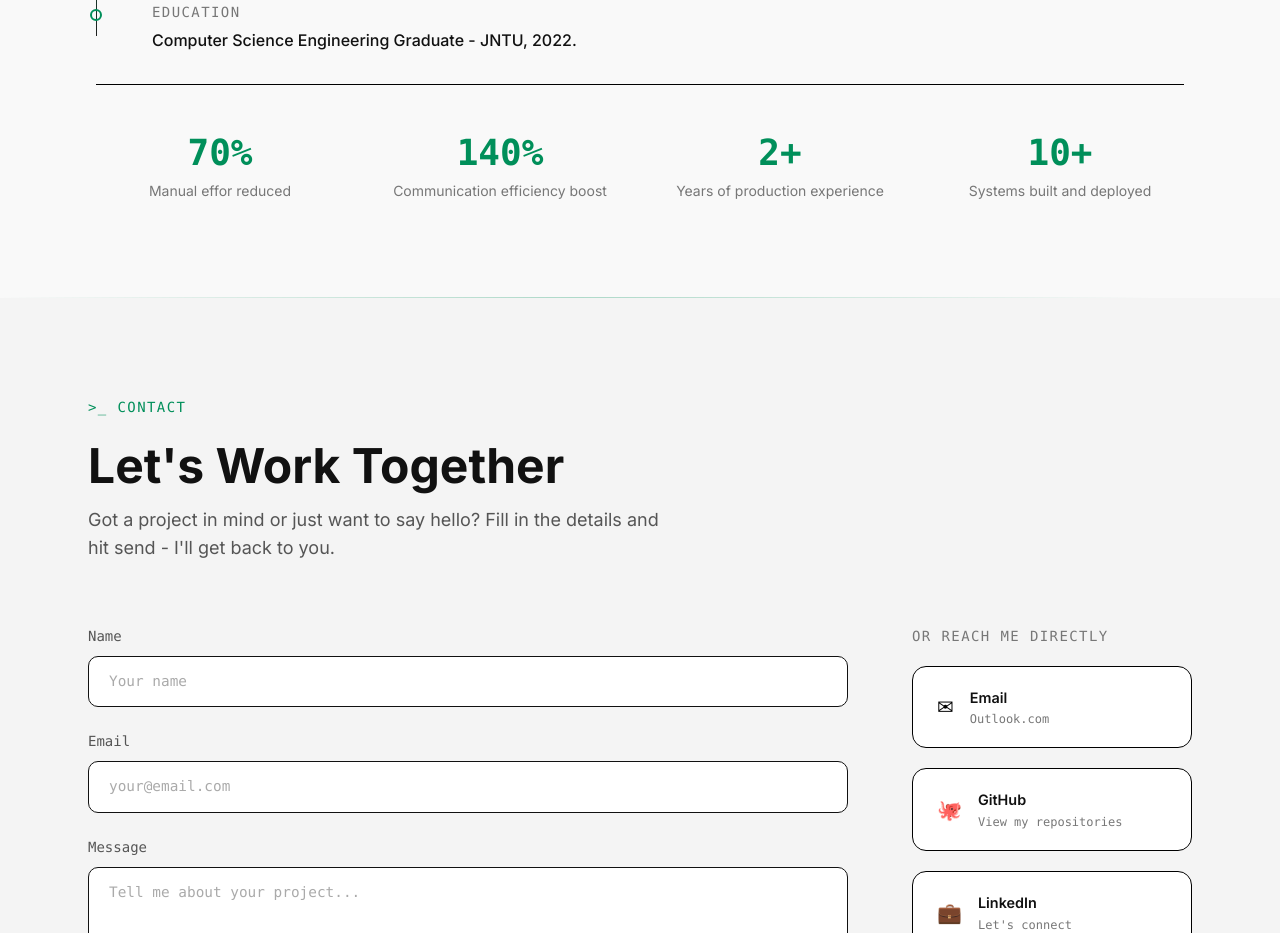
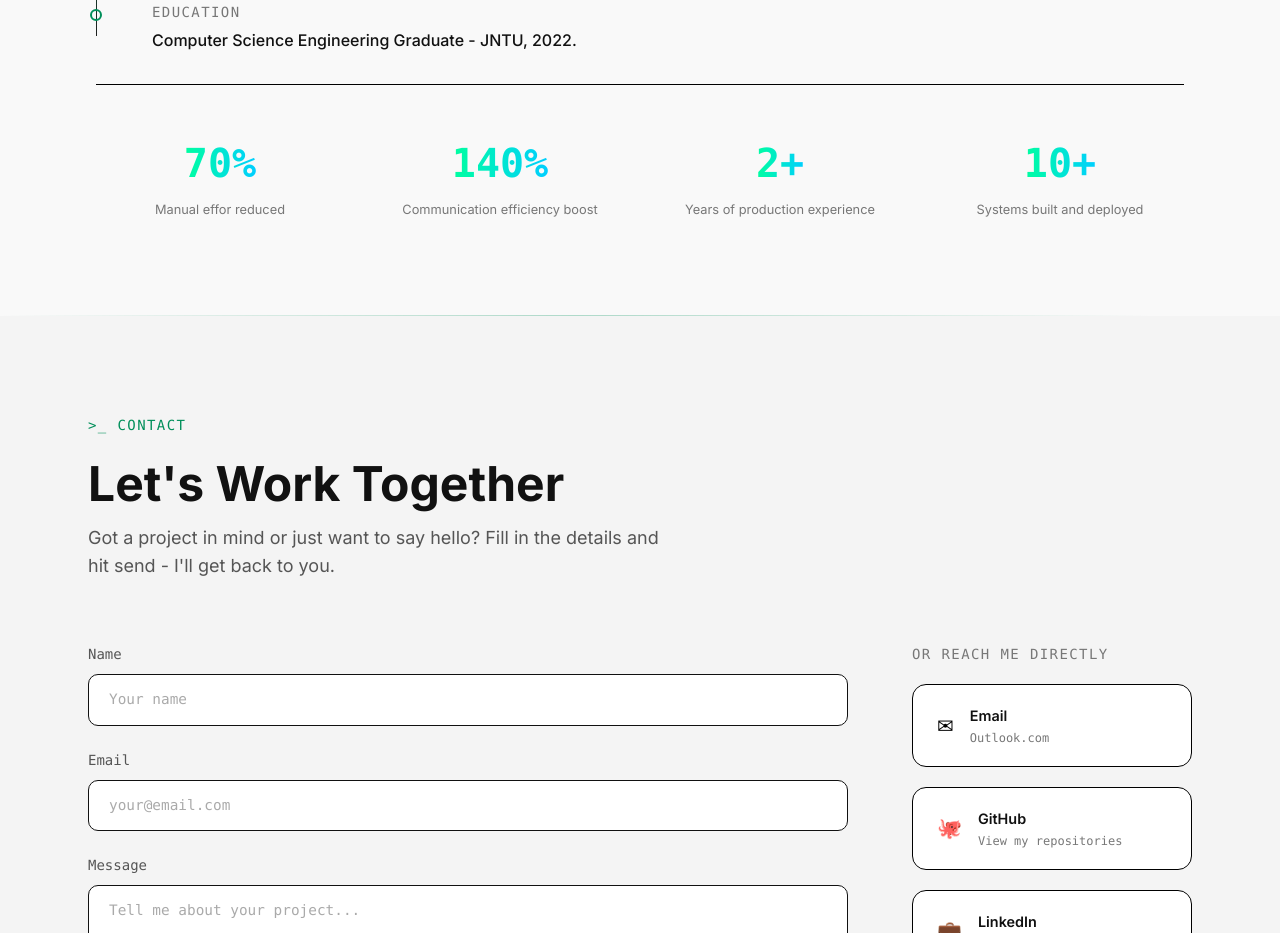
Before and after one commit to ShanmukhPudi/Shanmukh-portfolio, a React (Vite) app: page / in a window 1280 px wide. Shown: the part 5020-5953 px from the top of the page. Built offline with nearby package versions, Linux system fonts and the light colour scheme.

Commit message:
feat: rolling countup animation on achievement numbers

```diff
--- a/src/components/sections/Experience.jsx
+++ b/src/components/sections/Experience.jsx
@@ -1,5 +1,6 @@
 import { motion } from "framer-motion"
 import { EXPERIENCE, EDUCATION, ACHIEVEMENTS } from "../../constants"
+import CountUp from "../ui/CountUp"
 
 const containerVariants ={
     hidden: {},
@@ -216,12 +217,27 @@ const Experience = () => {
                 {ACHIEVEMENTS.map((item) => (
                     <div
                         key={item.label}
-                        className="flex flex-col items-center text-center gap-2"
+                        style={{
+                            display: "flex",
+                            flexDirection: "column",
+                            alignItems: "center",
+                            textAlign: "center",
+                            gap: "0.5rem",
+                        }}
                     >
-                        <span className="text-3xl md:text-4xl font-bold font-mono text-[#008f5a] dark:text-[#00ff9f]">
-                            {item.value}
+                        <span
+                            style={{ fontSize: "2.5rem", fontWeight: "700"}}
+                            className="font-mono"
+                        >
+                            <CountUp
+                                value={item.value}
+                                suffix={item.value.replace(/[0-9]/g, "")}
+                                duration={2000}/>
                         </span>
-                        <span className="text-sm text-[#777777] darkLtext-[#6b6b6b] leading-snug">
+                        <span
+                            style={{ fontSize: "0.8rem", lineHeight: "1.4"}}
+                            className="text-sm text-[#777777] dark:text-[#6b6b6b]"
+                        >
                             {item.label}
                         </span>
                     </div>
--- /dev/null
+++ b/src/components/ui/CountUp.jsx
@@ -0,0 +1,29 @@
+import { useState } from "react"
+import { useInView } from "framer-motion"
+import { useRef } from "react"
+import useCountUp from "../../hooks/useCountUp"
+
+const CountUp = ({ value, suffix = "", duration = 2000 }) => {
+    const ref = useRef(null)
+    const isInView = useInView(ref, { once: true, amount: 0.5 })
+
+    // extract numeric part from the value
+    const numeric = parseInt(value.replace(/[^0-9]/g, ""))
+    const count = useCountUp(numeric, duration, isInView)
+
+    return (
+        <span
+            ref={ref}
+            style={{
+                background: "linear-gradient(to right, #00ff9f, #00cfff",
+                WebkitBackgroundClip: "text",
+                WebkitTextFillColor: "transparent",
+                backgroundClip: "text",
+            }}
+        >
+            {count}{suffix}
+        </span>
+    )
+}
+
+export default CountUp
--- /dev/null
+++ b/src/hooks/useCountUp.js
@@ -0,0 +1,37 @@
+import { useState, useEffect, useRef } from "react"
+
+const useCountUp = (target, duration = 2000, startCounting = false) => {
+    const [count, setCount] = useState(0)
+    const frameRef = useRef(null)
+    const startTimeRef = useRef(null)
+
+    useEffect(() => {
+        if (!startCounting) return
+
+        const animate = (timestamp) => {
+            if (!startTimeRef.current) startTimeRef.current = timestamp
+            const elapsed = timestamp - startTimeRef.current
+            const progress = Math.min(elapsed / duration, 1)
+
+            // ease out subit to slow down as it approaches target
+            const eased = 1 - Math.pow(1 - progress, 3)
+            setCount(Math.floor(eased * target))
+
+            if (progress < 1 ) {
+                frameRef.current = requestAnimationFrame(animate)
+            } else {
+                setCount(target)
+            }
+        }
+
+        frameRef.current = requestAnimationFrame(animate)
+
+        return () => {
+            if (frameRef.current) cancelAnimationFrame(frameRef.current)
+        }
+    }, [target, duration, startCounting])
+
+    return count
+}
+
+export default useCountUp
```
